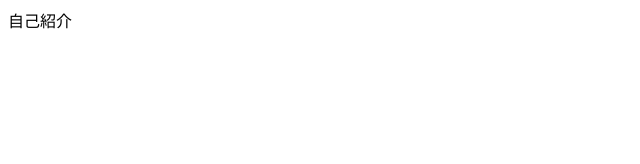
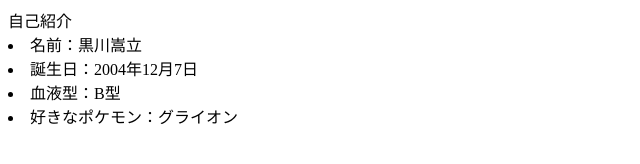
Before and after one commit to kurokawatakeru/dsc, a plain HTML site: page index.html in a window 1280 px wide. Shown: the whole page, without its empty margins (0-640 px from the left). Drawn offline with Linux system fonts and the light colour scheme.

Commit message:
自己紹介

```diff
--- a/index.html
+++ b/index.html
@@ -7,6 +7,10 @@
 </head>
 自己紹介
 <body>
+    <li>名前：黒川嵩立</li>
+    <li>誕生日：2004年12月7日</li>
+    <li>血液型：B型</li>
+    <li>好きなポケモン：グライオン</li>
 
 </body>
 </html>
```
